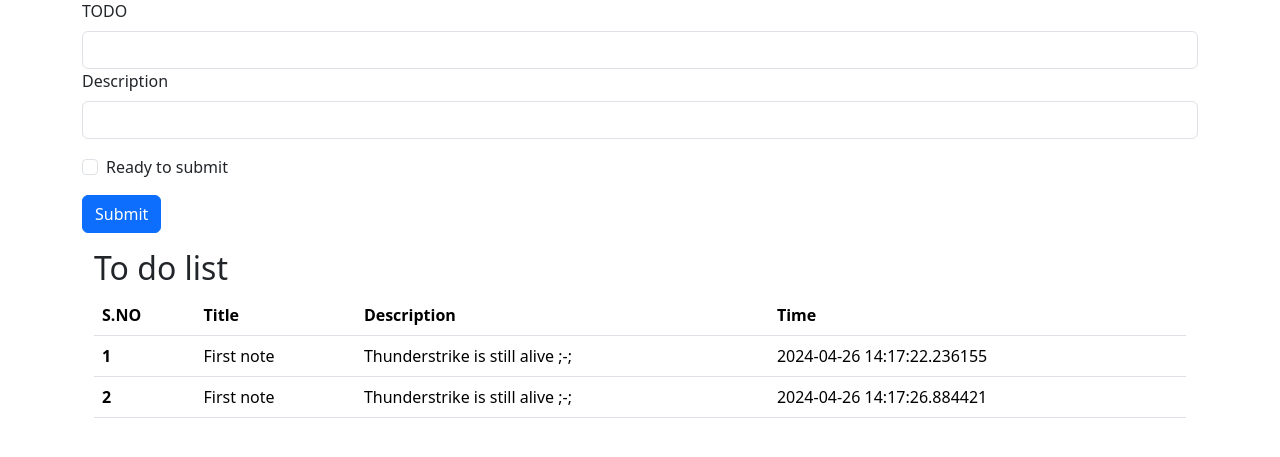
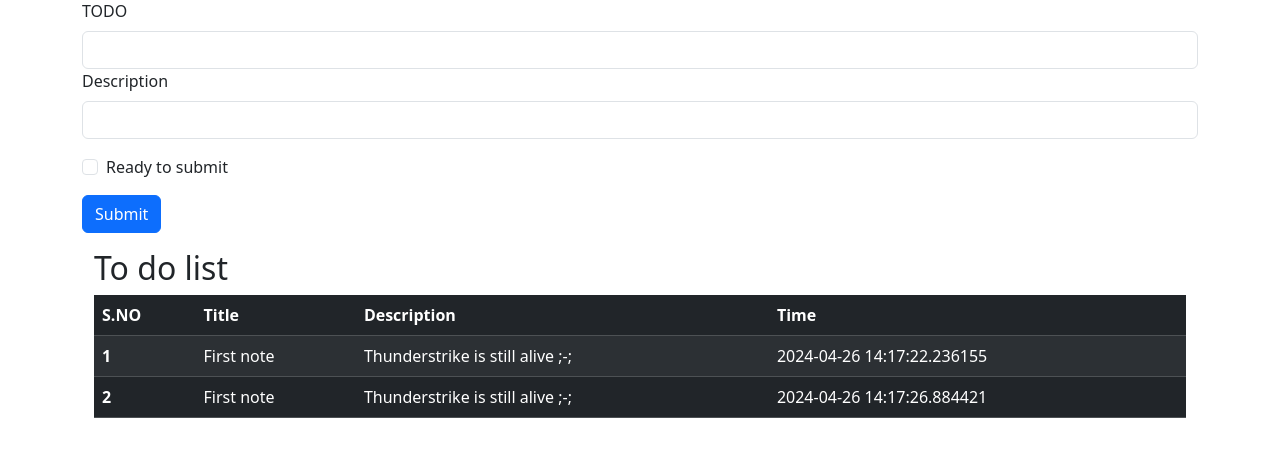
Before and after one commit to Er-luffy-D/TodoList, a Flask app: page / in a window 1280 px wide. Shown: the part 73-530 px from the top of the page. Run offline with Flask 3, Linux system fonts and the light colour scheme.

Commit message:
changed the table color and added striped

```diff
--- a/templates/index.html
+++ b/templates/index.html
@@ -75,7 +75,7 @@
 
     <div class="container my-3">
         <h2>To do list</h2>
-        <table class="table">
+        <table class="table table-dark table-striped table-hover">
             <thead>
               <tr>
                 <th scope="col">S.NO</th>
```
